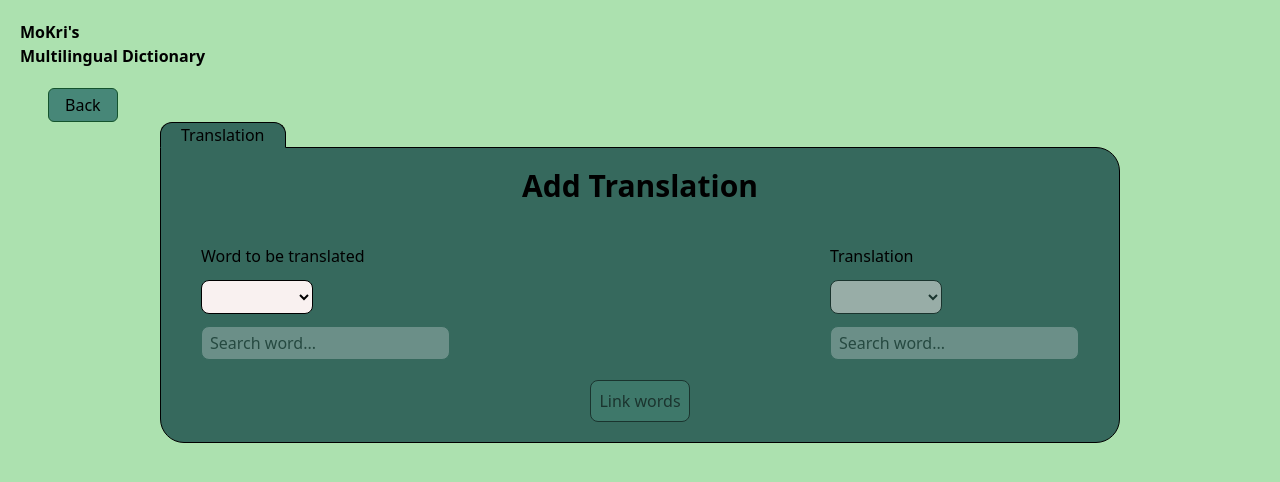
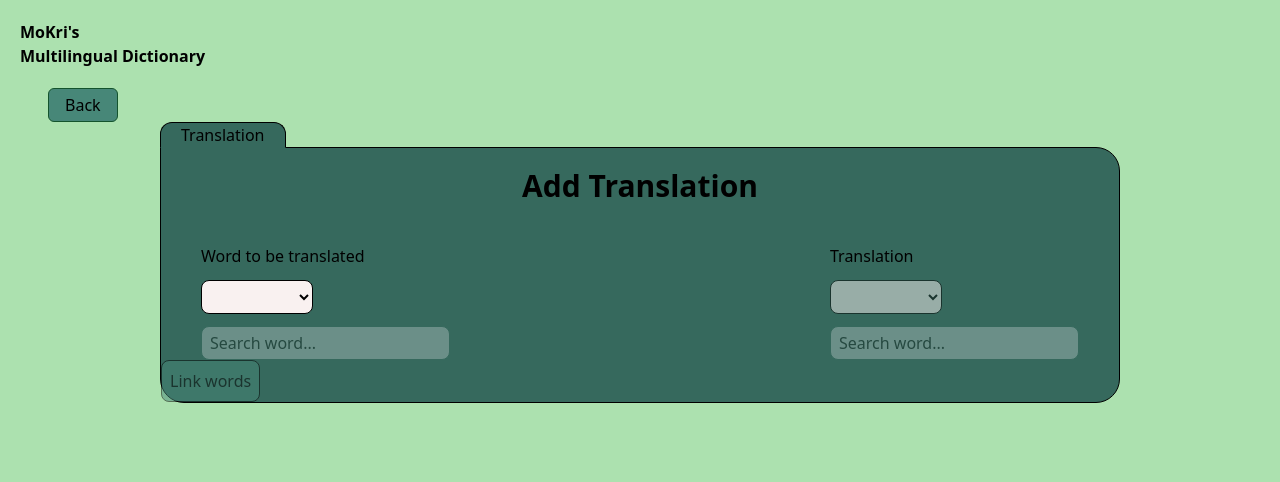
Before and after one commit to MoKrisz/MoKri-s-Multilingual-Dictionary-React-FE, a React (Vite) app: page /menu/translation in a window 1280 px wide. Shown: the top 482 px of the page. Built offline with nearby package versions, Linux system fonts and the light colour scheme.

Commit message:
use tailwind merge at common button component

```diff
--- a/src/components/Button.tsx
+++ b/src/components/Button.tsx
@@ -1,21 +1,25 @@
 import React from "react";
+import { twMerge } from "tailwind-merge";
 
 interface ButtonProps {
   children: React.ReactNode;
   onClick?: () => void;
-  className?: string;
+  extraStyle?: string;
   isDisabled?: boolean;
 }
 
 export default function Button({
   children,
   onClick,
-  className,
+  extraStyle,
   isDisabled = false,
 }: ButtonProps) {
   return (
     <button
-      className={`bg-lincolngreen p-2 rounded-lg border border-black hover:bg-lincolngreenlighter disabled:opacity-50 disabled:hover:bg-lincolngreen ${className}`}
+      className={twMerge(
+        "bg-lincolngreen p-2 rounded-lg border border-black hover:bg-lincolngreenlighter disabled:opacity-50 disabled:hover:bg-lincolngreen",
+        extraStyle
+      )}
       onClick={onClick}
       disabled={isDisabled}
     >
--- a/src/pages/GreetingPage.tsx
+++ b/src/pages/GreetingPage.tsx
@@ -11,7 +11,7 @@ export default function GreetingPage() {
           Multilingual Dictionary
         </h1>
         <Link to="menu">
-          <Button className="font-bold">Get started!</Button>
+          <Button extraStyle="font-bold">Get started!</Button>
         </Link>
       </section>
     </main>
```
